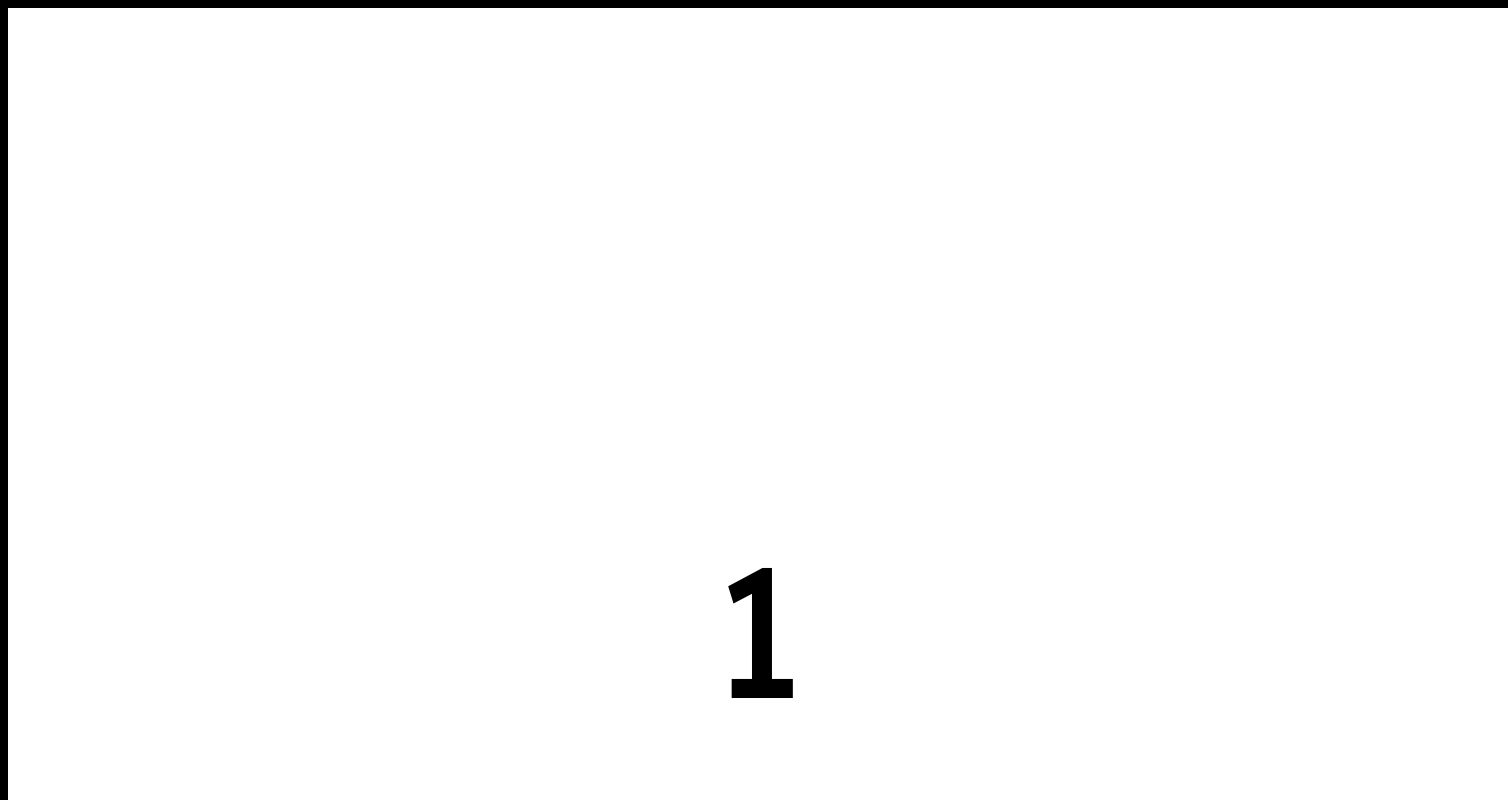
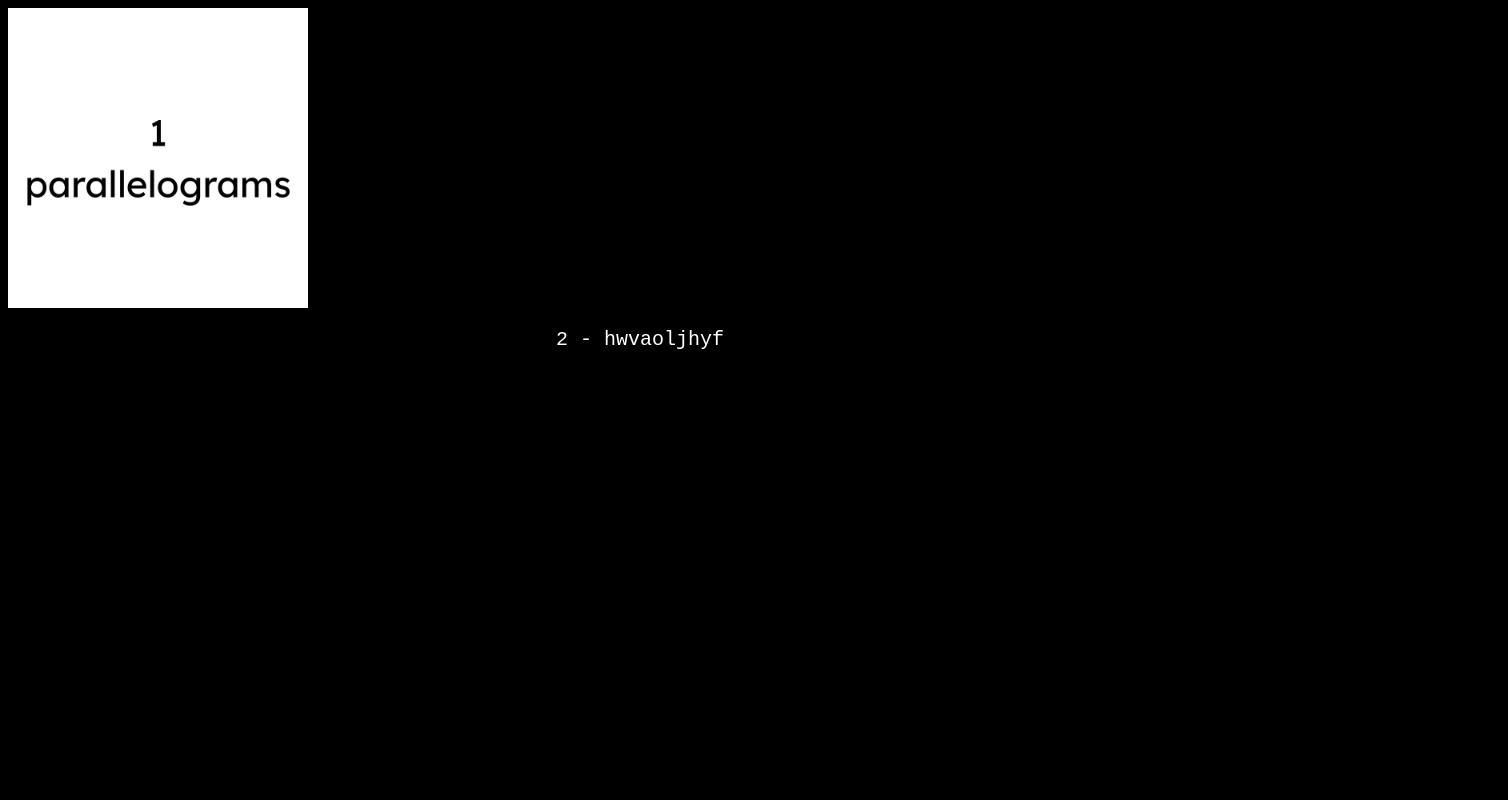
Before and after one commit to Katsugachi/5-Different-Words, a plain HTML site: page index.html in a window 1280 px wide. Shown: the top 800 px of the page, 1508 px wide, since content can reach past the window. Drawn offline with Linux system fonts and the light colour scheme.

Commit message:
Update index.html

```diff
--- a/index.html
+++ b/index.html
@@ -13,8 +13,7 @@
    background-color: black;
 </style>
 <script src="conch.js"></script>
-<img src="parallelograms.jpg">
-<p>
+<img src="parallelograms.jpg" width="300" height="300"><p>
   2 - hwvaoljhyf
 </p>
 <h2>....- / -....- / - .-. .- -. ... .-.. .- - .. --- -.</h2>
```
